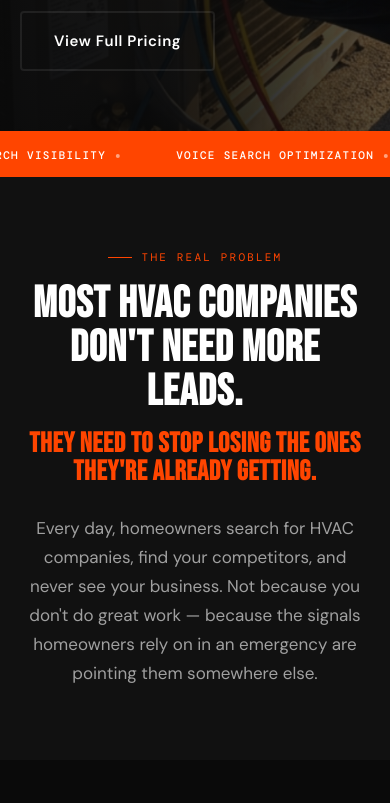
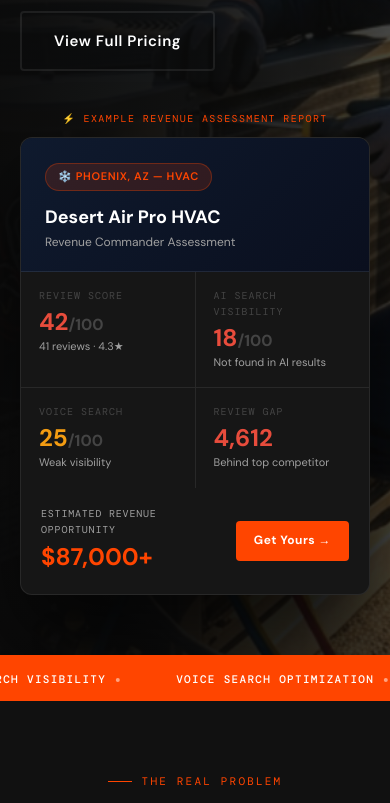
Before and after one commit to parrymossbusiness-cmyk/moreprofitusa, a plain HTML site: page index.html in a window 390 px wide. Shown: the part 785-1588 px from the top of the page. Drawn offline with nearby package versions, Linux system fonts and the light colour scheme.

Commit message:
Add files via upload
Repositions desktop hero image and adds case study to mobile.

```diff
--- a/index.html
+++ b/index.html
@@ -37,9 +37,11 @@
     .btn-outline:hover{border-color:var(--orange);color:var(--orange);}
     /* HERO */
     #hero{min-height:100vh;display:flex;align-items:center;padding:100px 40px 80px;position:relative;overflow:hidden;background:url('images/Hero_Technician.jpg') center center / cover no-repeat;}
-    .hero-overlay{position:absolute;inset:0;z-index:0;background:linear-gradient(to right,rgba(10,10,10,0.92) 0%,rgba(10,10,10,0.75) 55%,rgba(10,10,10,0.35) 100%);}
+    .hero-overlay{position:absolute;inset:0;z-index:0;background:linear-gradient(to right,rgba(10,10,10,0.95) 0%,rgba(10,10,10,0.85) 50%,rgba(10,10,10,0.50) 100%);}
     .hero-glow{position:absolute;top:-200px;left:-100px;width:700px;height:700px;background:radial-gradient(circle,rgba(255,69,0,0.10) 0%,transparent 70%);pointer-events:none;z-index:0;}
-    .hero-inner{position:relative;z-index:1;max-width:1100px;margin:0 auto;width:100%;display:grid;grid-template-columns:1fr 1fr;gap:80px;align-items:center;}
+    .hero-inner{position:relative;z-index:1;max-width:1100px;margin:0 auto;width:100%;display:grid;grid-template-columns:1fr 1fr;gap:48px;align-items:center;}
+    .score-card-wrap{position:relative;}
+    .score-card-label{font-family:var(--font-mono);font-size:10px;letter-spacing:0.14em;text-transform:uppercase;color:var(--orange);text-align:center;margin-bottom:10px;}
     .hero-eyebrow{font-family:var(--font-mono);font-size:11px;letter-spacing:0.2em;color:var(--orange);text-transform:uppercase;margin-bottom:20px;display:flex;align-items:center;gap:10px;}
     .hero-eyebrow::before{content:'';display:block;width:32px;height:1px;background:var(--orange);}
     .hero-title{font-family:var(--font-display);font-size:clamp(60px,7vw,96px);line-height:0.95;letter-spacing:0.02em;margin-bottom:24px;}
@@ -145,8 +147,8 @@
       .nav-mobile-toggle{display:block;}
       section{padding:72px 20px;}
       #hero{padding:100px 20px 60px;min-height:auto;}
-      .hero-inner{grid-template-columns:1fr;gap:48px;}
-      .hero-inner>div:last-child{display:none;}
+      .hero-inner{grid-template-columns:1fr;gap:40px;}
+      .hero-inner>div:last-child{display:block;}
       .leaks-grid{grid-template-columns:1fr 1fr;}
       .why-grid{grid-template-columns:1fr;gap:40px;}
       .listen-grid{grid-template-columns:1fr;}
@@ -188,6 +190,8 @@
       </div>
     </div>
     <div>
+    <div class="score-card-wrap">
+      <div class="score-card-label">⚡ Example Revenue Assessment Report</div>
       <div class="score-card">
         <div class="score-header">
           <div class="score-badge">❄️ Phoenix, AZ — HVAC</div>
@@ -221,9 +225,10 @@
             <div class="score-opp-label">Estimated Revenue Opportunity</div>
             <div class="score-opp-val">$87,000+</div>
           </div>
-          <a href="/revenue-commander-v2.html" class="score-cta-sm">See Your Report →</a>
+          <a href="/revenue-commander-v2.html" class="score-cta-sm">Get Yours →</a>
         </div>
       </div>
+    </div>
     </div>
   </div>
 </section>
```
